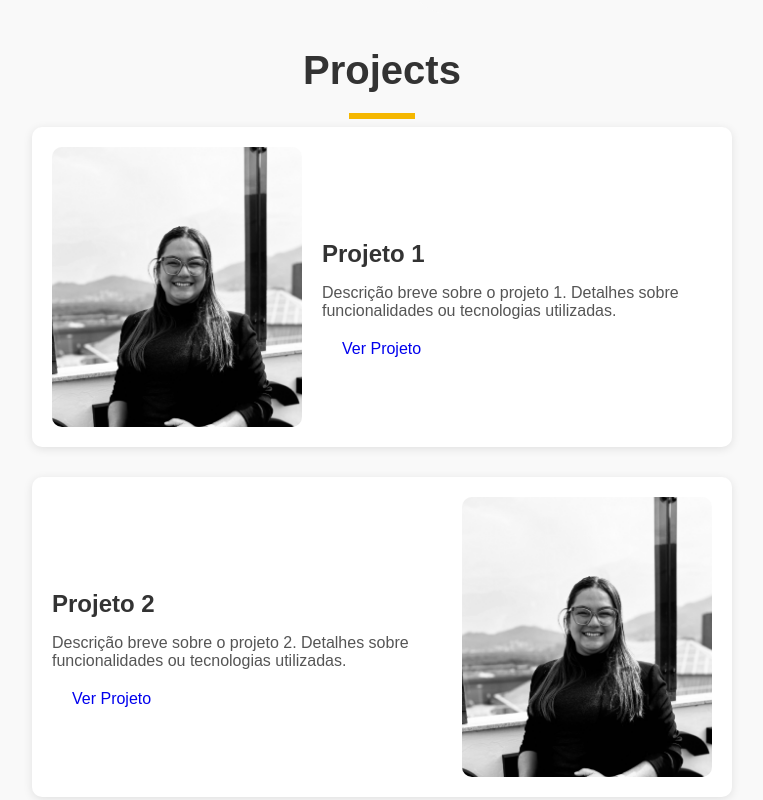
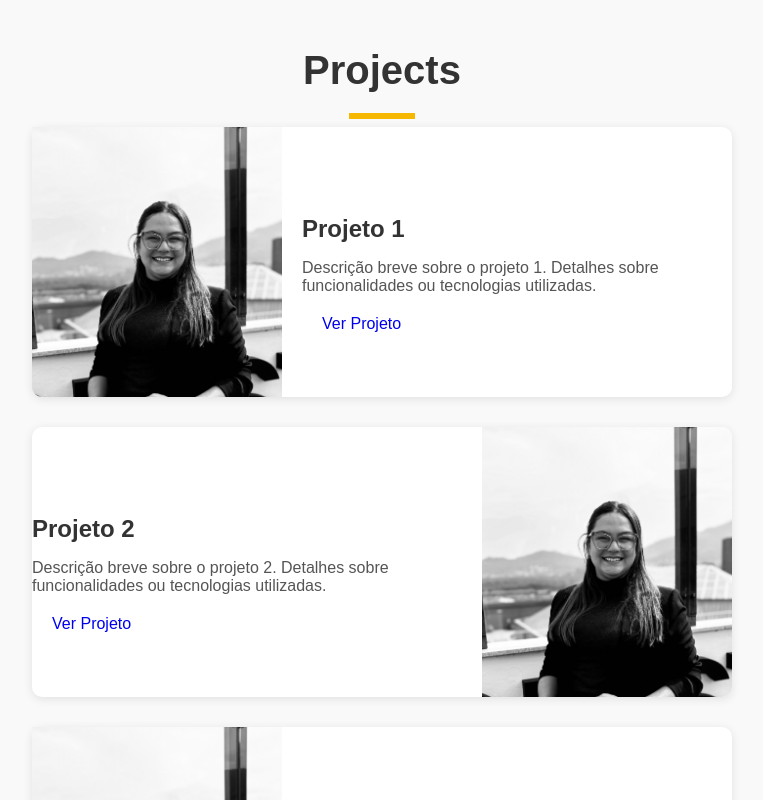
Before and after one commit to jenifergs/portfolio-jeni, a React (Create React App) app: page / in a window 1280 px wide. Shown: the part 880-1680 px from the top of the page, without its empty margins (258-1021 px from the left). Built offline with nearby package versions, Linux system fonts and the light colour scheme.

Commit message:
img projects

```diff
--- a/src/components/Projects.scss
+++ b/src/components/Projects.scss
@@ -46,16 +46,15 @@
       display: flex;
       gap: 20px;
       background-color: #ffffff;
-      padding: 20px;
       border-radius: 10px;
       box-shadow: 0 2px 10px rgba(0, 0, 0, 0.1);
       align-items: center;
 
       img {
         width: 250px;
-        height: 280px;
+        height: 270px;
         object-fit: cover;
-        border-radius: 10px;
+        border-radius: 0px 0px 0px 10px;
       }
 
       .project-info {
@@ -87,8 +86,14 @@
         }
       }
 
+    &.right img {
+        border-radius: 0px 10px 10px 0px;
+    }
+
+
       &.left {
         flex-direction: row;
+
       }
 
       &.right {
```
